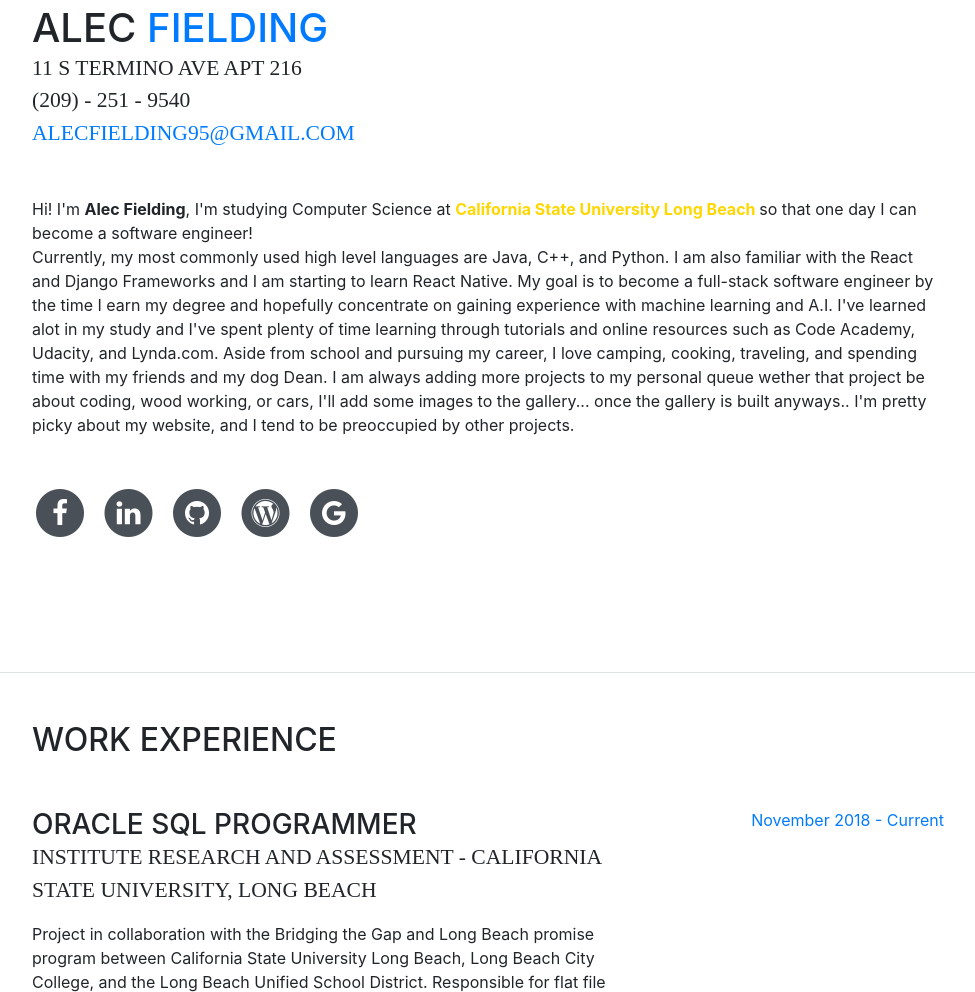
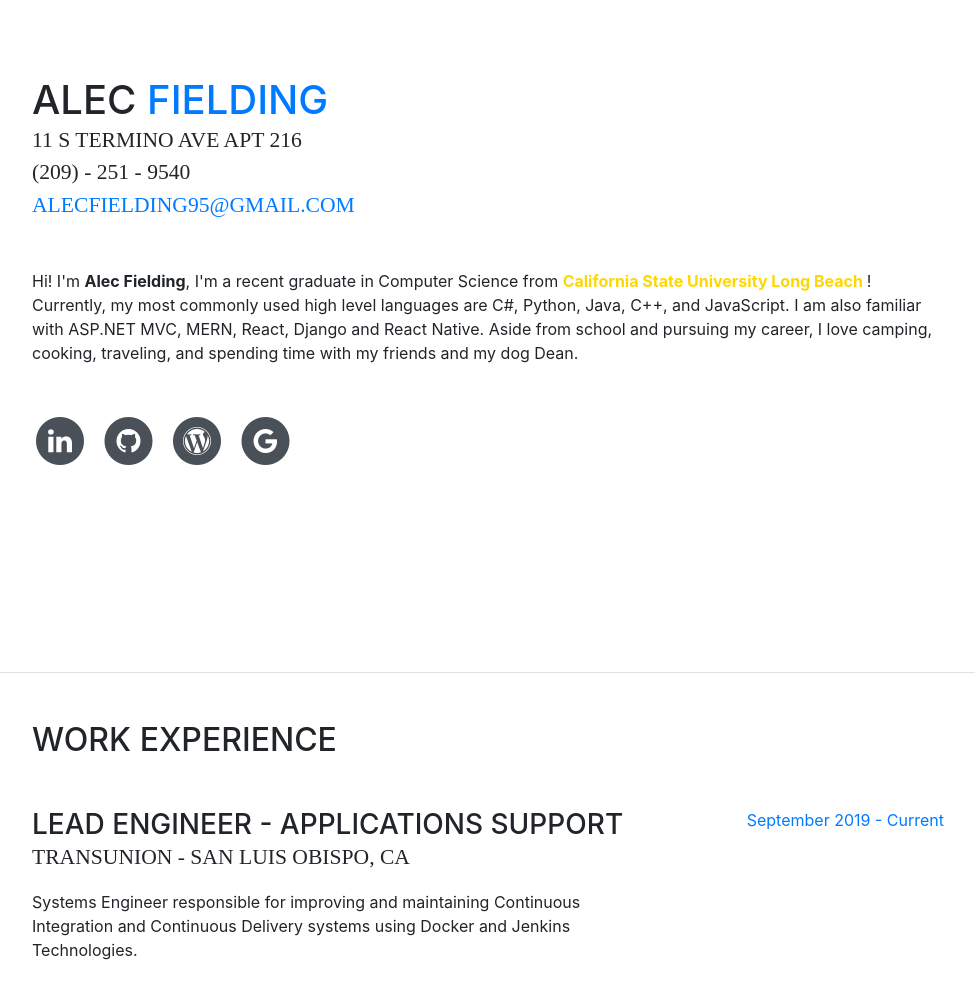
Before and after one commit to zance1054/zance1054.github.io, a website with bundled scripts: page index.html in a window 1280 px wide. Shown: the part 654-1646 px from the top of the page, without its empty margins (288-1263 px from the left). Built offline with nearby package versions, Linux system fonts and the light colour scheme; a web font is replaced by a local one.

Commit message:
Transunion
Added current employment info

```diff
--- a/index.html
+++ b/index.html
@@ -30,7 +30,7 @@
       <a class="navbar-brand js-scroll-trigger" href="#page-top">
         <span class="d-block d-lg-none">Menu</span>
         <span class="d-none d-lg-block">
-          <img class="img-fluid img-profile rounded-circle mx-auto mb-2" src="Alec&DeanGrndCanyon.jpg" alt="Alec'spic">
+          <img class="img-fluid img-profile rounded-circle mx-auto mb-2" src="webPhoto.jpg" alt="Alec'spic">
         </span>
       </a>
       <button class="navbar-toggler" type="button" data-toggle="collapse" data-target="#navbarSupportedContent" aria-controls="navbarSupportedContent" aria-expanded="false" aria-label="Toggle navigation">
@@ -78,24 +78,11 @@
             (209) - 251 - 9540 <br/>
             <a href="mailto:name@email.com">alecfielding95@gmail.com</a>
           </div>
-          <p class="mb-5"> Hi! I'm <b>Alec Fielding</b>, I'm studying Computer Science at <font color = "Gold"><b> California State University Long Beach </b></font>so that one day I can become a software engineer! <br>
-    Currently, my most commonly used high level languages are Java, C++, and Python.
-    I am also familiar with the React and Django Frameworks and I am starting to learn React Native.
-    My goal is to become a full-stack software engineer by the time I earn my degree and hopefully concentrate on gaining experience with machine learning and A.I.
-    I've learned alot in my study and I've spent plenty of time learning through tutorials and
-    online resources such as Code Academy, Udacity, and Lynda.com.
+          <p class="mb-5"> Hi! I'm <b>Alec Fielding</b>, I'm a recent graduate in Computer Science from <font color = "Gold"><b> California State University Long Beach </b></font>! <br>
+    Currently, my most commonly used high level languages are C#, Python, Java, C++, and JavaScript.
+    I am also familiar with ASP.NET MVC, MERN, React, Django and React Native.
     Aside from school and pursuing my career, I love camping, cooking, traveling, and spending time with my friends and my dog Dean.
-    I am always adding more projects to my personal queue wether that project be about coding, wood working, or cars,
-    I'll add some images to the gallery... once the gallery is built anyways.. I'm pretty picky about my website, and I tend to be preoccupied by other projects.
           <ul class="list-inline list-social-icons mb-0">
-            <li class="list-inline-item">
-              <a href="https://www.facebook.com/alec.fielding">
-                <span class="fa-stack fa-lg">
-                  <i class="fa fa-circle fa-stack-2x"></i>
-                  <i class="fa fa-facebook fa-stack-1x fa-inverse"></i>
-                </span>
-              </a>
-            </li>
             <li class="list-inline-item">
               <a href="https://www.linkedin.com/in/alexander-fielding-6ab223139/">
                 <span class="fa-stack fa-lg">
@@ -138,6 +125,20 @@
 
           <div class="resume-item d-flex flex-column flex-md-row mb-5">
             <div class="resume-content mr-auto">
+              <h3 class="mb-0"> Lead Engineer - Applications Support </h3>
+              <div class="subheading mb-3"> TransUnion - San Luis Obispo, CA</div>
+              <p>
+                Systems Engineer responsible for improving and maintaining Continuous Integration and Continuous Delivery
+                systems using Docker and Jenkins Technologies.
+              </p>
+            </div>
+            <div class="resume-date text-md-right">
+              <span class="text-primary"> September 2019 - Current</span>
+            </div>
+          </div>
+
+          <div class="resume-item d-flex flex-column flex-md-row mb-5">
+            <div class="resume-content mr-auto">
               <h3 class="mb-0"> Oracle SQL Programmer </h3>
               <div class="subheading mb-3"> Institute Research and Assessment - California State University, Long Beach</div>
               <p>
@@ -148,7 +149,7 @@
               </p>
             </div>
             <div class="resume-date text-md-right">
-              <span class="text-primary"> November 2018 - Current</span>
+              <span class="text-primary"> November 2018 - May 2019</span>
             </div>
           </div>
 
@@ -205,7 +206,7 @@
               <h3 class="mb-0">California State University Long Beach</h3>
               <div class="subheading mb-3">Bachelor of Science</div>
               <div>Computer Science</div>
-              <p>Expected Graduation: May 2019 </p>
+              <p> Graduated May 2019 </p>
             </div>
             <div class="resume-date text-md-right">
               <span class="text-primary">August 2017 - Present</span>
@@ -228,16 +229,14 @@
 
           <div class="resume-item d-flex flex-column flex-md-row mb-5">
             <div class="resume-content mr-auto">
-              <h3 class="mb-0">Machine Learning</h3>
+              <h3 class="mb-0">ASP.NET MVC</h3>
               <br>
               <div class="resume-date text-md-right">
-                <span class="text-primary">August 2018 - Present</span>
+                <span class="text-primary">May 2019</span>
               </div>
-              <div class="subheading mb-3">Autonomous Sprinkler Drone</div>
-              <p>Senior project involving the implementation of machine learning to create an autonomous drone capable of replacing underground sprinkler systems.
-                The drone is taught to recognize grass using a large data set of pictures and an attached camera to know where to water and how much water
-                to distribute. My team and I plan to also utilize a weather API to provide data for the drone so it can determine what days to water
-                more or less.
+              <div class="subheading mb-3">AutoExplore</div>
+              <p>
+
               </p>
             </div>
           </div>
```
Also changed, not shown: webPhoto.jpg (added), 1 other file.
